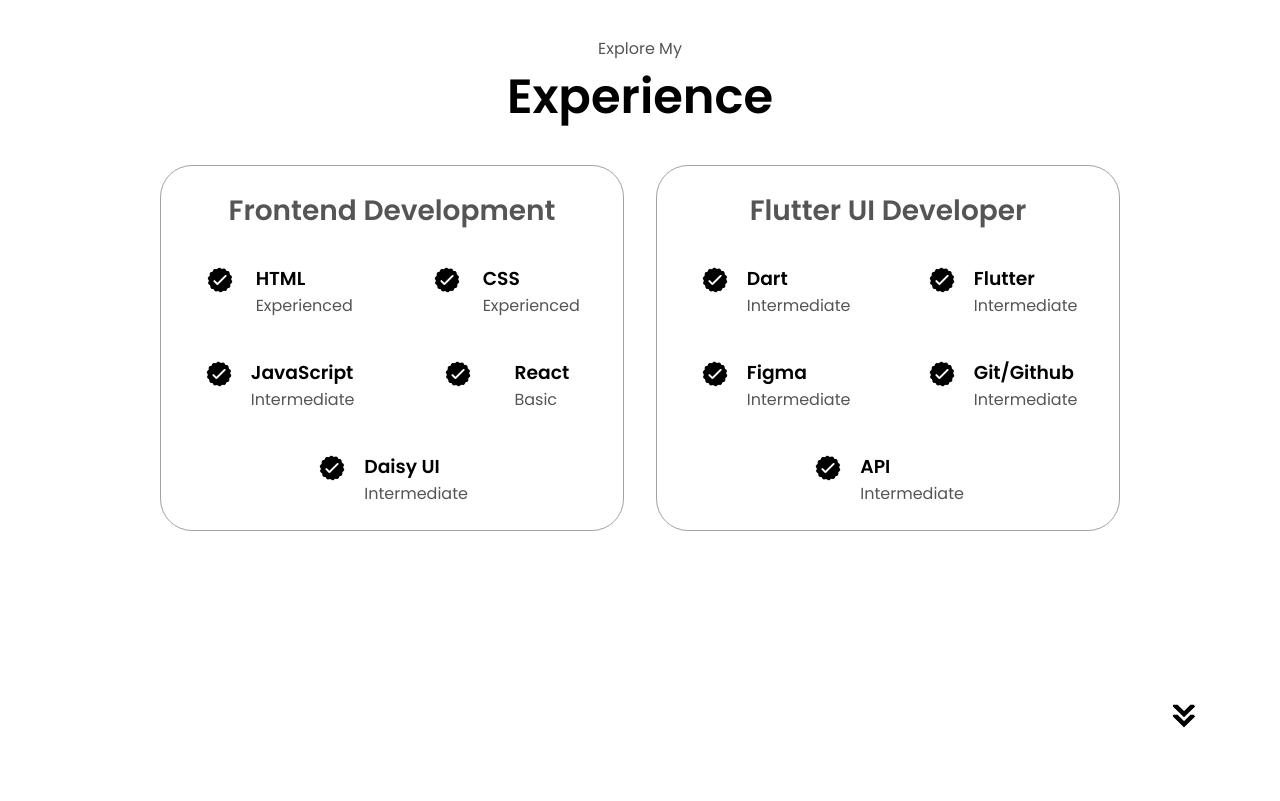
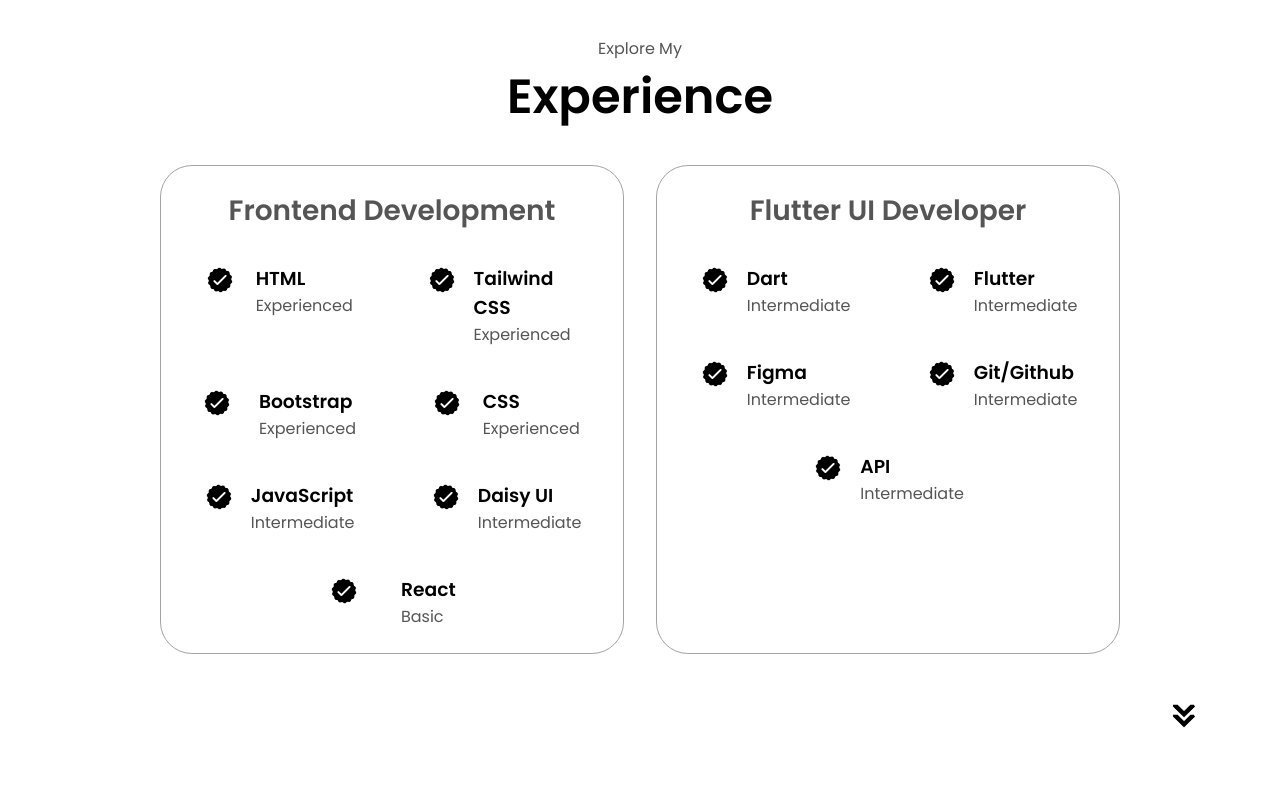
Before and after one commit to Torabarnob203311003/My-Portfolio, a plain HTML site: page index.html in a window 1280 px wide. Shown: the part 1660-2461 px from the top of the page. Drawn offline with Linux system fonts and the light colour scheme.

Commit message:
approximatley done

```diff
--- a/index.html
+++ b/index.html
@@ -150,6 +150,30 @@
                   alt="Experience icon"
                   class="icon"
                 />
+                <div></div>
+                <div>
+                  <h3>Tailwind CSS</h3>
+                  <p>Experienced</p>
+                </div>
+              </article>
+              <article>
+                <img
+                  src="./assets/checkmark.png"
+                  alt="Experience icon"
+                  class="icon"
+                />
+                <div></div>
+                <div>
+                  <h3>Bootstrap</h3>
+                  <p>Experienced</p>
+                </div>
+              </article>
+              <article>
+                <img
+                  src="./assets/checkmark.png"
+                  alt="Experience icon"
+                  class="icon"
+                />
                 <div>
                   <h3>CSS</h3>
                   <p>Experienced</p>
@@ -167,15 +191,16 @@
                   <p>Intermediate</p>
                 </div>
               </article>
-             <article>
+
+              <article>
                 <img
                   src="./assets/checkmark.png"
                   alt="Experience icon"
                   class="icon"
                 />
                 <div>
-                  <h3>React</h3>
-                  <p>Basic</p>
+                  <h3>Daisy UI</h3>
+                  <p>Intermediate</p>
                 </div>
               </article>
               <article>
@@ -185,8 +210,8 @@
                   class="icon"
                 />
                 <div>
-                  <h3>Daisy UI</h3>
-                  <p>Intermediate</p>
+                  <h3>React</h3>
+                  <p>Basic</p>
                 </div>
               </article>
             </div>
@@ -248,6 +273,8 @@
                   <h3>API</h3>
                   <p>Intermediate</p>
                 </div>
+
+
               </article>
             </div>
           </div>
@@ -345,6 +372,7 @@
         class="icon arrow"
         onclick="location.href='./#contact'"
       />
+
     </section>
     <section id="contact">
       <p class="section__text__p1">Get in Touch</p>
--- a/script.js
+++ b/script.js
@@ -4,3 +4,26 @@ function toggleMenu() {
   menu.classList.toggle("open");
   icon.classList.toggle("open");
 }
+
+
+// Fade-in Animation on Scroll
+function fadeInOnScroll() {
+  const fadeElements = document.querySelectorAll(".section-container, .about-details-container, .experience-details-container");
+  fadeElements.forEach((el) => {
+    const rect = el.getBoundingClientRect();
+    if (rect.top < window.innerHeight - 100) {
+      el.style.opacity = "1";
+      el.style.transform = "translateY(0)";
+    }
+  });
+}
+
+document.addEventListener("scroll", fadeInOnScroll);
+document.addEventListener("DOMContentLoaded", fadeInOnScroll);
+
+// Initial Style for Fade-in Elements
+document.querySelectorAll(".section-container, .about-details-container, .experience-details-container").forEach((el) => {
+  el.style.opacity = "0";
+  el.style.transform = "translateY(50px)";
+  el.style.transition = "opacity 0.8s ease, transform 0.8s ease";
+});
```
Also changed, not shown: style.css (line endings or trailing spaces), 1 other file.
